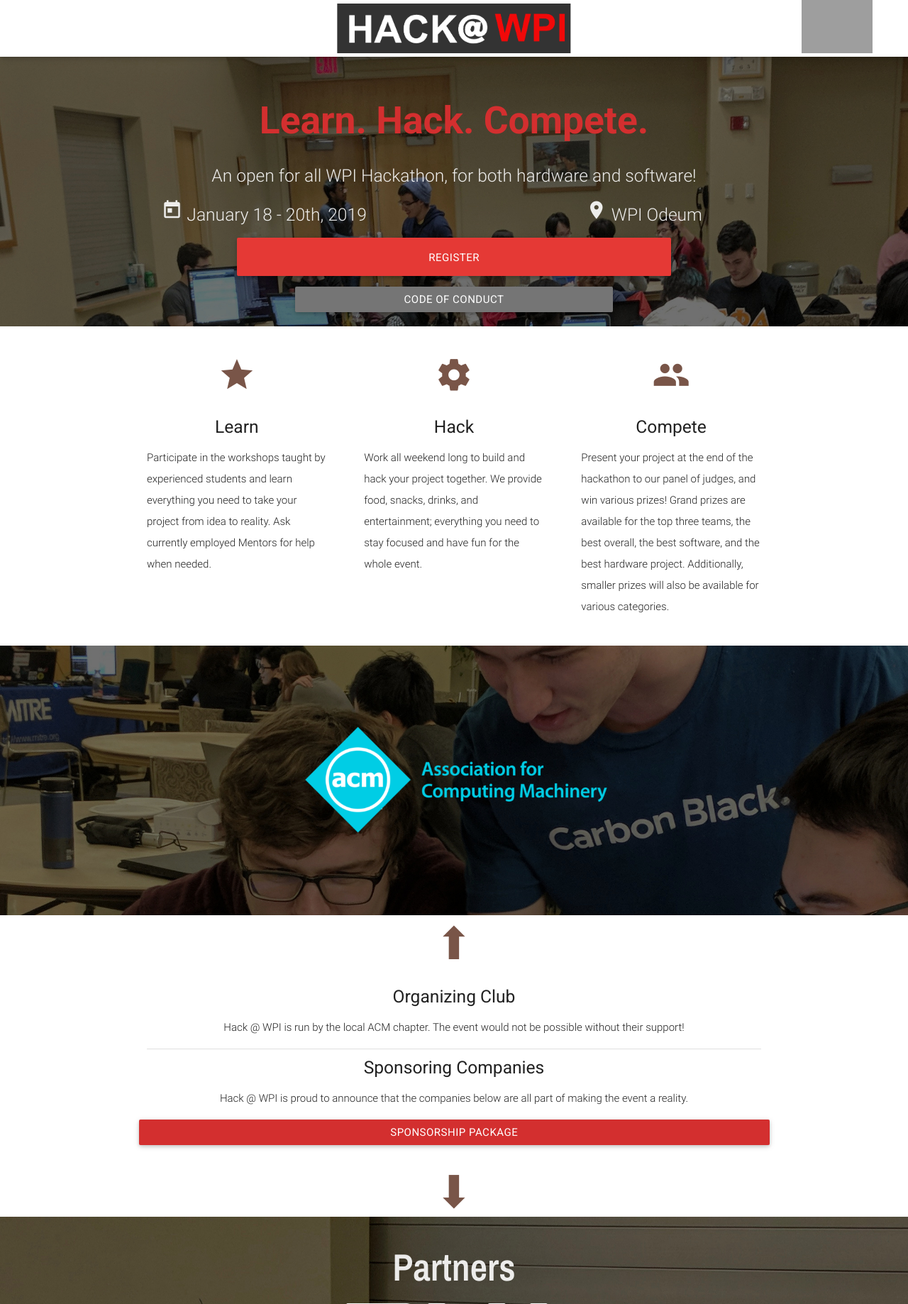
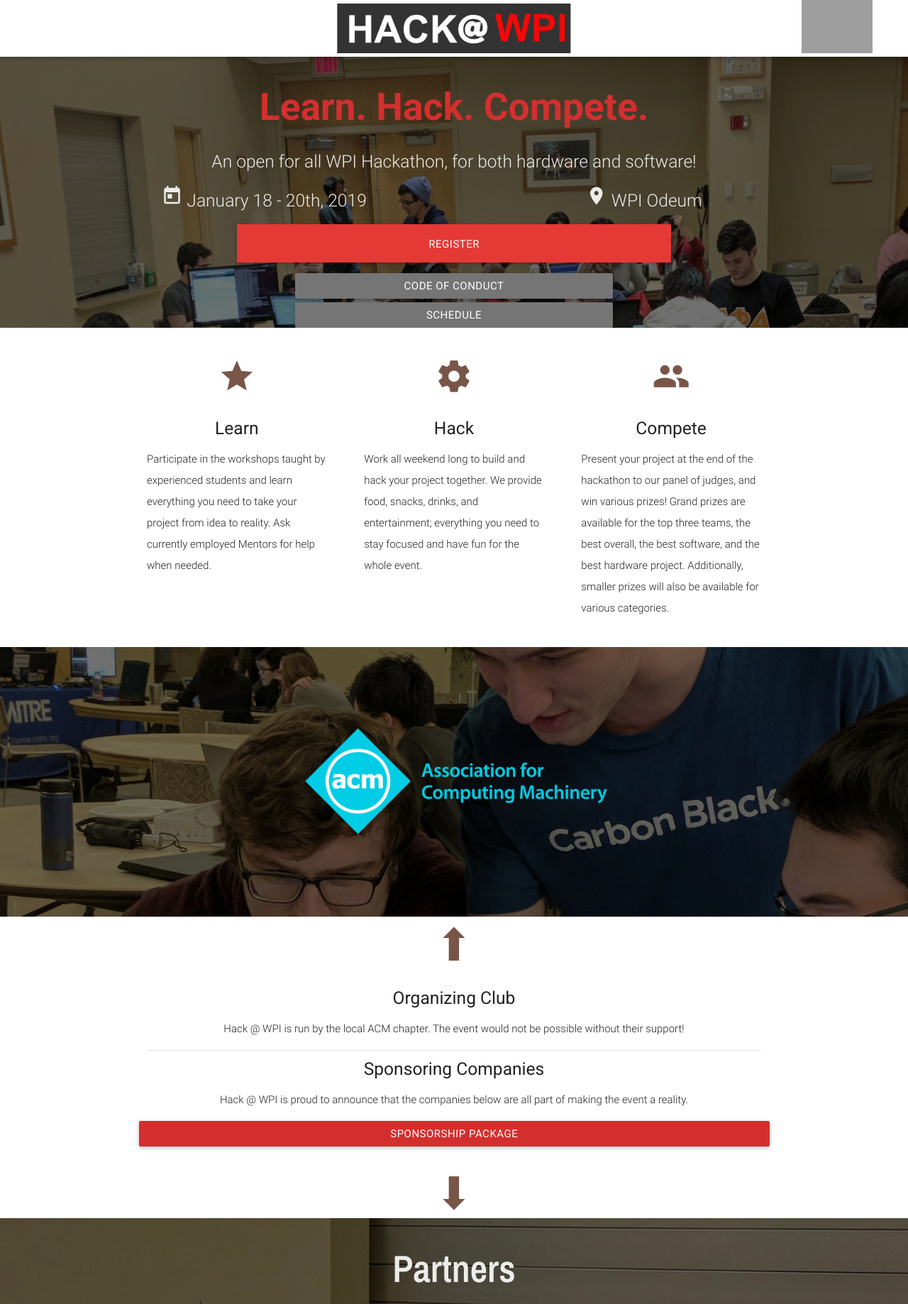
Before and after one commit to wpi-acm/Hack-WPI-Python, a Flask app: page / in a window 1280 px wide. Shown: the top 1838 px of the page at 71% size. Run offline with Flask 2, Linux system fonts and the light colour scheme; some libraries are stand-ins or nearby versions; some web fonts are replaced; grey boxes are pictures that could not be loaded.

Commit message:
Add schedule button

```diff
--- a/templates/index.html
+++ b/templates/index.html
@@ -26,6 +26,10 @@
         <div class="row center" style="margin:0">
           <a id="cocbutton" class="sub-button col s8 push-s2 m6 push-m3 btn waves-effect waves-light grey darken-1"
             href="https://static.mlh.io/docs/mlh-code-of-conduct.pdf" data-mode="1" target="_blank">Code of Conduct</a>
+        </div>
+        <div class="row center" style="margin:0">
+          <a id="schedule" class="sub-button col s8 push-s2 m6 push-m3 btn waves-effect waves-light grey darken-1"
+            href="https://docs.google.com/spreadsheets/d/1r1Fp3vmZ_PcHNvyULnhPPPGu-AScnqbWXwA_qj6PPE4/edit" data-mode="1" target="_blank">Schedule</a>
         </div>
         <br>
       </div>
```
